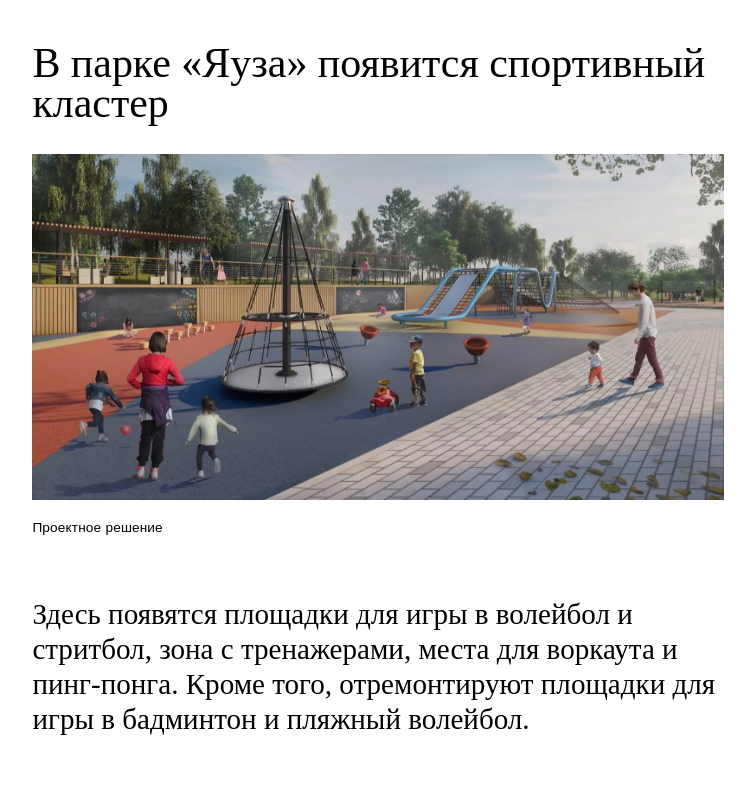
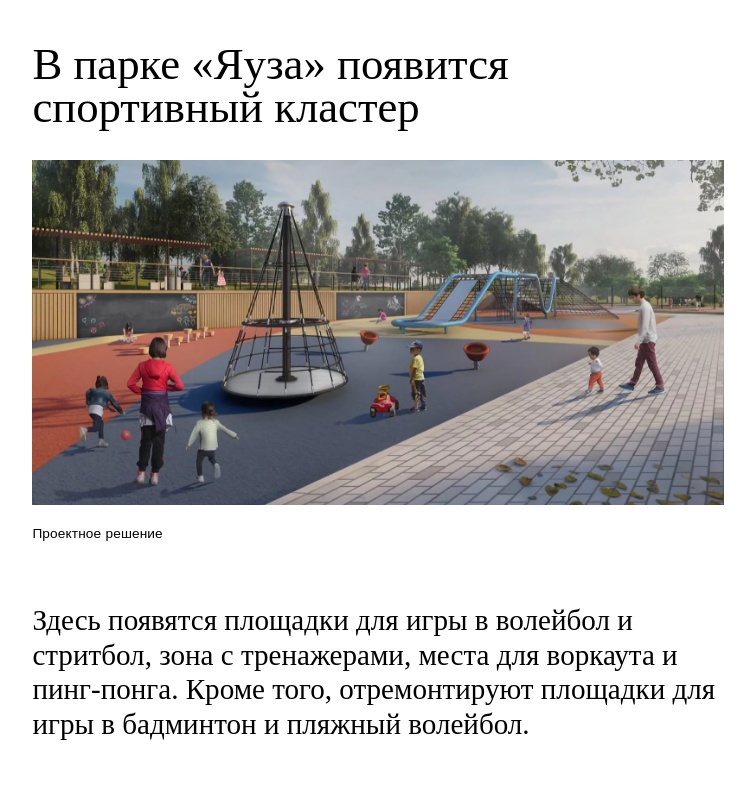
Before and after one commit to chypapa/pz1_6_v16, a plain HTML site: page index.html in a window 1280 px wide. Shown: the top 790 px of the page, without its empty margins (262-1017 px from the left). Drawn offline with Linux system fonts and the light colour scheme.

Commit message:
Update style.css

```diff
--- a/style.css
+++ b/style.css
@@ -23,7 +23,7 @@ header img{
 }
 
 header h1 {
-    font-size: clamp(0.625rem, -0.042rem + 3.33vw, 3.438rem);
+    font-size: clamp(0.75rem, 0.069rem + 3.41vw, 3.625rem);
     /* 10 to 55 */
     margin: 30px 0;
     font-weight: 400;
```
